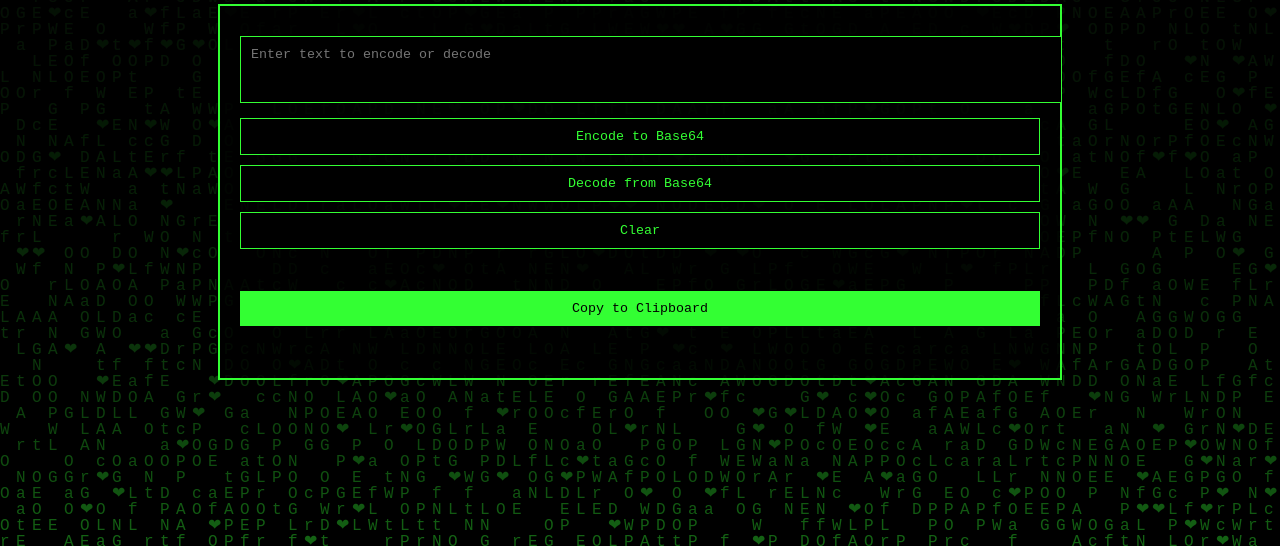
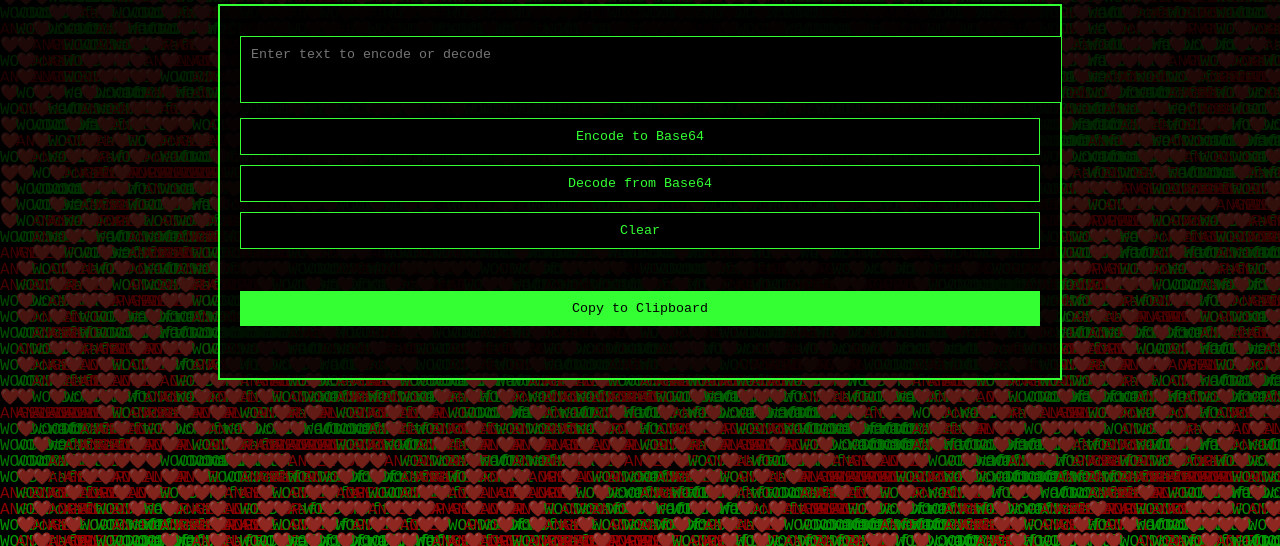
Before and after one commit to ok-op/g-translated, a plain HTML site: page C-test.html in a window 1280 px wide. Shown: the part 254-800 px from the top of the page. Drawn offline with Linux system fonts and the light colour scheme.

Commit message:
Update C-test.html

```diff
--- a/C-test.html
+++ b/C-test.html
@@ -70,7 +70,7 @@
             width: 100%;
             height: 100%;
             z-index: 1;
-            opacity: 0.5;
+            opacity: 0.8;
          }
 
         .copy-btn {
@@ -118,7 +118,12 @@
     canvas.width = window.innerWidth;
     canvas.height = window.innerHeight;
 
-        const letters = "ANGEL OP ❤️ ANGEL OP ❤️ WOODcraft ❤️ ANGEL OP ❤️ WOODcraft";
+    const words = [
+        { text: "ANGEL OP", color: "#ff0000" }, // Red
+        { text: "❤️", color: "#ff69b4" }, // Pink
+        { text: "WOODcraft", color: "#00ff00" } // Green
+    ];
+
     const fontSize = 16;
     const columns = canvas.width / fontSize;
 
@@ -130,12 +135,12 @@
         ctx.fillStyle = "rgba(0, 0, 0, 0.05)";
         ctx.fillRect(0, 0, canvas.width, canvas.height);
 
-            ctx.fillStyle = "#33ff33";
         ctx.font = `${fontSize}px Courier New`;
 
         for (let i = 0; i < drops.length; i++) {
-                const text = letters[Math.floor(Math.random() * letters.length)];
-                ctx.fillText(text, i * fontSize, drops[i] * fontSize);
+            const word = words[Math.floor(Math.random() * words.length)];
+            ctx.fillStyle = word.color; // Set text color
+            ctx.fillText(word.text, i * fontSize, drops[i] * fontSize);
 
             if (drops[i] * fontSize > canvas.height && Math.random() > 0.975) {
                 drops[i] = 0;
@@ -147,6 +152,11 @@
 
     setInterval(drawMatrix, 90);
 
+    // Adjust canvas size on window resize
+    window.addEventListener("resize", () => {
+        canvas.width = window.innerWidth;
+        canvas.height = window.innerHeight;
+    });
         // Encode Base64
         function encodeBase64() {
             const text = document.getElementById('base64Input').value;
```
Lines whose indentation alone changed are shown as unchanged.
